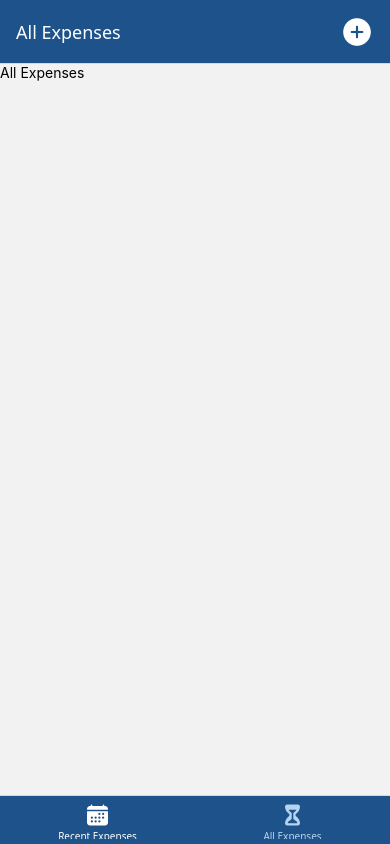
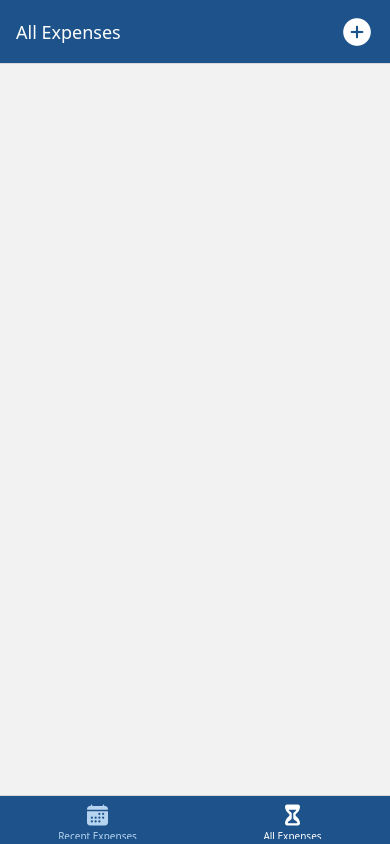
Before and after one commit to imsidharthsurya/expense-tracker-app, a React Native app: screen /allExpenses in a window 390 px wide. Built offline with nearby package versions, Linux system fonts and the light colour scheme.

Commit message:
store added & all expenses screen done

```diff
--- a/App.js
+++ b/App.js
@@ -4,12 +4,15 @@ import { NavigationContainer } from "@react-navigation/native";
 import { createNativeStackNavigator } from "@react-navigation/native-stack";
 import AllScreen from "./Navigators/AllScreen";
 import AddExpense from "./Screens/AddExpense";
+import store from "./store/store";
+import { Provider } from "react-redux";
 
 const Stack = createNativeStackNavigator();
 export default function App() {
   return (
+    <Provider store={store}>
       <NavigationContainer>
-      <StatusBar style="auto" />
+        <StatusBar style="light" />
         <Stack.Navigator
           screenOptions={{
             headerStyle: {
@@ -34,14 +37,6 @@ export default function App() {
           />
         </Stack.Navigator>
       </NavigationContainer>
+    </Provider>
   );
 }
-
-const styles = StyleSheet.create({
-  container: {
-    flex: 1,
-    backgroundColor: "#fff",
-    alignItems: "center",
-    justifyContent: "center",
-  },
-});
--- /dev/null
+++ b/Components/ExpenseCard.js
@@ -0,0 +1,43 @@
+import { View, Text, StyleSheet } from "react-native";
+
+const ExpenseCard = ({ id, name, date, amount }) => {
+  return (
+    <View style={styles.card}>
+      <View style={styles.cardNameContainer}>
+        <Text style={styles.expenseText}>{name}</Text>
+        <Text style={styles.expenseText}>{date}</Text>
+      </View>
+      <View style={styles.cardAmountContainer}>
+        <Text style={styles.expenseText}>{amount}</Text>
+      </View>
+    </View>
+  );
+};
+
+export default ExpenseCard;
+
+const styles = StyleSheet.create({
+  card: {
+    backgroundColor: "#619fde",
+    marginTop: 20,
+    borderRadius: 8,
+    padding: 20,
+    flexDirection: "row",
+    alignItems: "center",
+    justifyContent: "space-between",
+  },
+  expenseText: {
+    color: "white",
+    fontWeight: "bold",
+    fontSize: 20,
+  },
+  cardNameContainer: {
+    gap: 10,
+  },
+  cardAmountContainer: {
+    backgroundColor: "#2a79c9",
+    padding: 20,
+    borderRadius: 8,
+    elevation: 5,
+  },
+});
--- a/Navigators/AllScreen.js
+++ b/Navigators/AllScreen.js
@@ -9,8 +9,8 @@ const AllScreen = () => {
   return (
     <Tab.Navigator
       screenOptions={{
-        tabBarActiveTintColor: "#b6d3f0",
-        tabBarInactiveTintColor: "white",
+        tabBarActiveTintColor: "white",
+        tabBarInactiveTintColor: "#b6d3f0",
         headerStyle: {
           backgroundColor: "#1d538a",
         },
--- a/Screens/AddExpense.js
+++ b/Screens/AddExpense.js
@@ -2,23 +2,48 @@ import {
   View,
   Text,
   TextInput,
-  Button,
   StyleSheet,
   Pressable,
+  Alert,
 } from "react-native";
 import { useState } from "react";
 import Toast from "../Components/Toast";
+import { useDispatch } from "react-redux";
+import { addExpense } from "../store/expenseSlice";
+
+const generateId = () =>
+  Date.now().toString() + Math.random().toString(36).substr(2, 9);
 
 const AddExpense = () => {
   const [allData, setAllData] = useState({
+    id: "",
     name: "",
     date: "",
     amount: "",
   });
+  const dispatch = useDispatch();
   const [showToast, setShowToast] = useState(false);
   const handleAddGoal = () => {
-    console.log("goal to add is: ", allData);
+    if (
+      allData.name.trim() === "" ||
+      allData.date.trim() === "" ||
+      allData.amount.trim() === ""
+    ) {
+      Alert.alert("Invalid Data", "Input field cannot be empty", [
+        {
+          text: "Okay",
+        },
+      ]);
+      return;
+    }
+    // add the expense to redux store
+    const expenseObj = {
+      ...allData,
+      id: generateId(),
+    };
+    dispatch(addExpense(expenseObj));
     setAllData({
+      id: "",
       name: "",
       date: "",
       amount: "",
@@ -60,7 +85,7 @@ const AddExpense = () => {
           style={styles.txtInput}
         />
         <Pressable style={styles.btn} onPress={handleAddGoal}>
-          <Text style={styles.btnText}>Add Goal</Text>
+          <Text style={styles.btnText}>Add Expense</Text>
         </Pressable>
       </View>
       {showToast && <Toast handleToastClose={handleToastClose} />}
@@ -86,11 +111,11 @@ const styles = StyleSheet.create({
     borderWidth: 1,
     marginVertical: 20,
     width: "70%",
-    textAlign: "center",
   },
   inputContainer: {
     width: "100%",
     alignItems: "center",
+    padding: 80,
   },
   btn: {
     paddingVertical: 16,
--- a/Screens/AllExpenses.js
+++ b/Screens/AllExpenses.js
@@ -1,11 +1,37 @@
-import { View, Text } from "react-native";
+import { View, Text, FlatList, StyleSheet } from "react-native";
+import { useSelector } from "react-redux";
+import ExpenseCard from "../Components/ExpenseCard";
 
 const AllExpenses = () => {
+  const expenses = useSelector((store) => store.expense.expenses);
   return (
-    <View>
-      <Text>All Expenses</Text>
+    <View style={styles.mainContainer}>
+      <View style={styles.expenseList}>
+        <FlatList
+          data={expenses}
+          keyExtractor={(item) => item.id}
+          renderItem={(itemData) => {
+            const { id, name, date, amount } = itemData.item;
+            return (
+              <ExpenseCard id={id} name={name} date={date} amount={amount} />
+            );
+          }}
+        />
+      </View>
     </View>
   );
 };
 
 export default AllExpenses;
+
+const styles = StyleSheet.create({
+  mainContainer: {
+    alignItems: "center",
+    flex: 1,
+  },
+  expenseList: {
+    width: "80%",
+    marginBottom: 20,
+    flex: 1,
+  },
+});
--- a/Screens/RecentExpenses.js
+++ b/Screens/RecentExpenses.js
@@ -1,11 +1,35 @@
-import { View, Text } from "react-native";
+import { View, Text, StyleSheet, FlatList } from "react-native";
+import { useSelector } from "react-redux";
+import ExpenseCard from "../Components/ExpenseCard";
 
 const RecentExpenses = () => {
+  const expenses = useSelector((store) => store.expense.expenses);
   return (
-    <View>
-      <Text>Recent Expenses</Text>
+    <View style={styles.mainContainer}>
+      <View style={styles.expenseList}>
+        <FlatList
+          data={expenses}
+          keyExtractor={(item) => item.id}
+          renderItem={(itemData) => {
+            const { id, name, date, amount } = itemData.item;
+            return (
+              <ExpenseCard id={id} name={name} date={date} amount={amount} />
+            );
+          }}
+        />
+      </View>
     </View>
   );
 };
 
 export default RecentExpenses;
+
+const styles = StyleSheet.create({
+  mainContainer: {
+    alignItems: "center",
+  },
+  expenseList: {
+    width: "80%",
+    marginBottom: 220,
+  },
+});
--- a/package.json
+++ b/package.json
@@ -12,12 +12,14 @@
     "@react-navigation/bottom-tabs": "^7.3.14",
     "@react-navigation/native": "^7.1.10",
     "@react-navigation/native-stack": "^7.3.14",
+    "@reduxjs/toolkit": "^2.8.2",
     "expo": "~53.0.10",
     "expo-status-bar": "~2.2.3",
     "react": "19.0.0",
     "react-native": "0.79.3",
     "react-native-safe-area-context": "5.4.0",
-    "react-native-screens": "~4.11.1"
+    "react-native-screens": "~4.11.1",
+    "react-redux": "^9.2.0"
   },
   "devDependencies": {
     "@babel/core": "^7.20.0"
--- /dev/null
+++ b/store/expenseSlice.js
@@ -0,0 +1,22 @@
+import { createSlice } from "@reduxjs/toolkit";
+
+const expenseSlice = createSlice({
+  name: "expense",
+  initialState: {
+    expenses: [],
+  },
+  reducers: {
+    addExpense: (state, action) => {
+      state.expenses.push(action.payload);
+    },
+    deleteExpense: (state, action) => {
+      const temp = state.expenses;
+      state.expenses = temp.filter((expense) => {
+        return expense.id !== action.payload;
+      });
+    },
+  },
+});
+
+export const { addExpense, deleteExpense } = expenseSlice.actions;
+export default expenseSlice.reducer;
--- /dev/null
+++ b/store/store.js
@@ -0,0 +1,10 @@
+import { configureStore } from "@reduxjs/toolkit";
+import expenseSlice from "./expenseSlice";
+
+const store = configureStore({
+  reducer: {
+    expense: expenseSlice,
+  },
+});
+
+export default store;
```
Also changed, not shown: 1 other file (tests, documents, lock files or other folders). Lines whose indentation alone changed are shown as unchanged.
